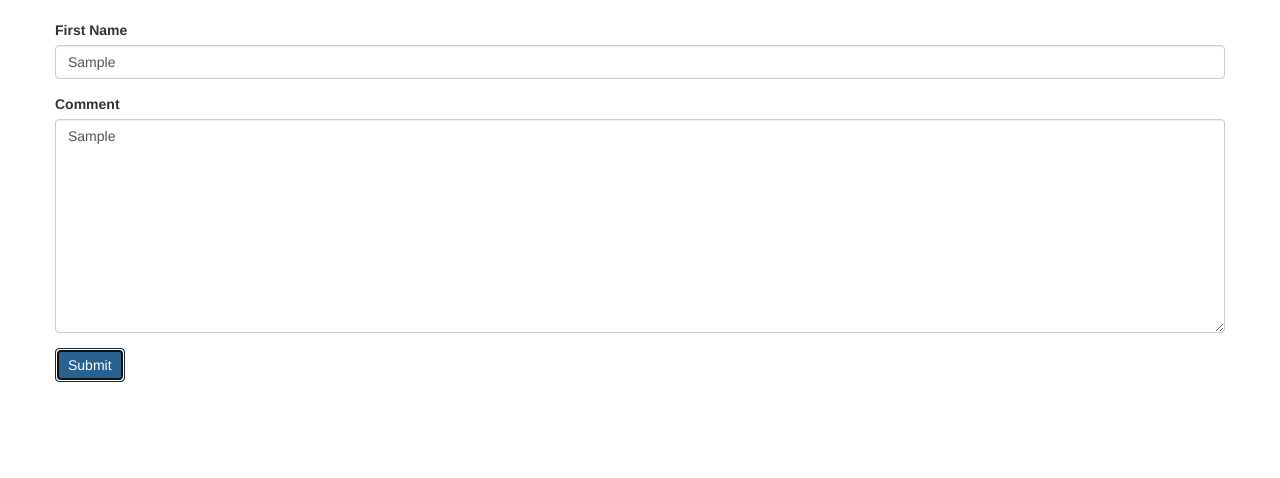
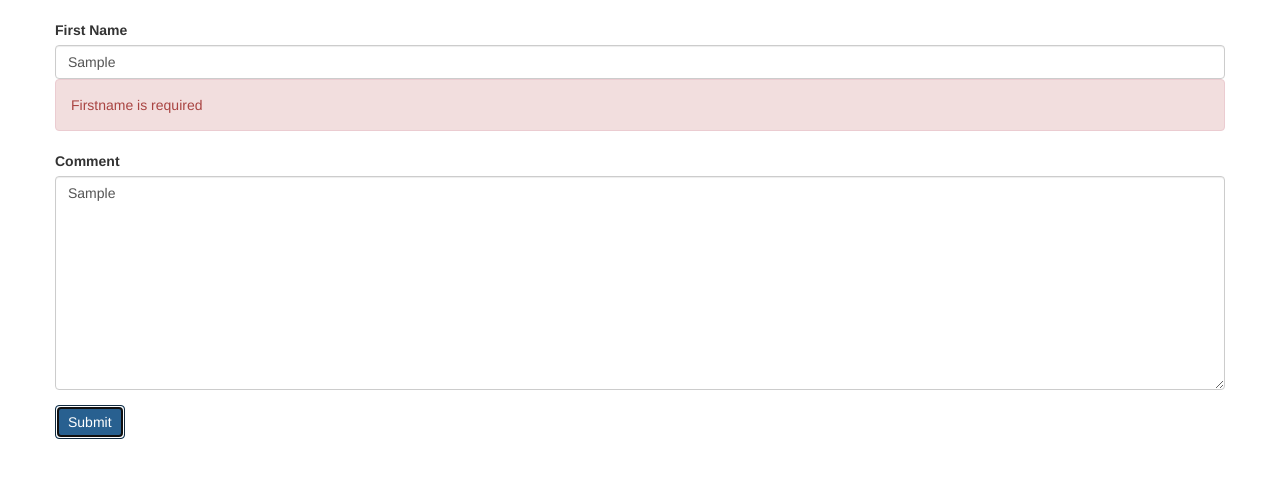
Before and after one commit to gazdagergo/angular-course, an Angular app: page / in a window 1280 px wide. Both pictures are taken after typing "Sample", "Sample" into the empty fields and a click on the button "Submit". Shown: the top 478 px of the page. Built offline with nearby package versions, Linux system fonts and the light colour scheme.

Commit message:
simple validation

```diff
--- a/src/app/contact-form/contact-form.component.html
+++ b/src/app/contact-form/contact-form.component.html
@@ -1,11 +1,14 @@
 <form>
     <div class="form-group">
         <label for="firstName">First Name</label>
-        <input ngModel name="firstName" #firstName="ngModel" (change)="log(firstName)" id="firstName" type="text" class="form-control">
+        <input ngModel name="firstName" #firstName="ngModel" required id="firstName" type="text" class="form-control">
+        <div class="alert alert-danger" *ngIf="firstName.valid">
+            Firstname is required
+        </div>
     </div>
     <div class="form-group">
         <label for="comment">Comment</label>
-        <textarea name="" id="comment" cols="30" rows="10" class="form-control"></textarea>
+        <textarea ngModel name="comment" #comment="ngModel" id="comment" cols="30" rows="10" class="form-control"></textarea>
     </div>
     <button class="btn btn-primary" type="submit">Submit</button>
 </form>
```
Also changed, not shown: 1 other file (tests, documents, lock files or other folders).
